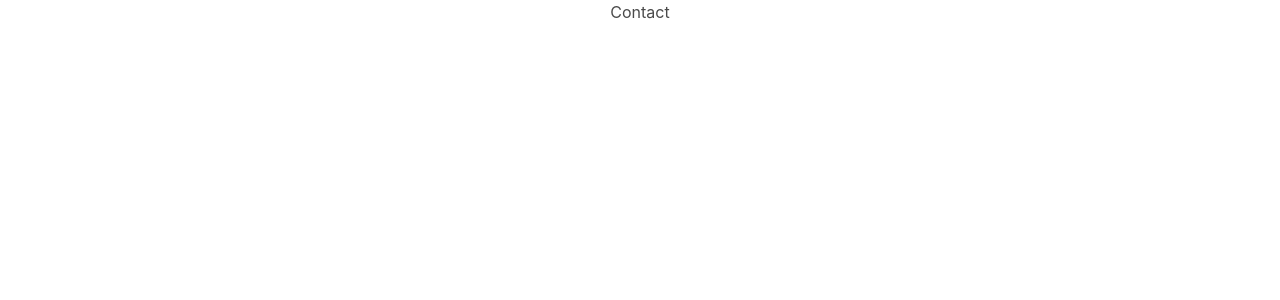
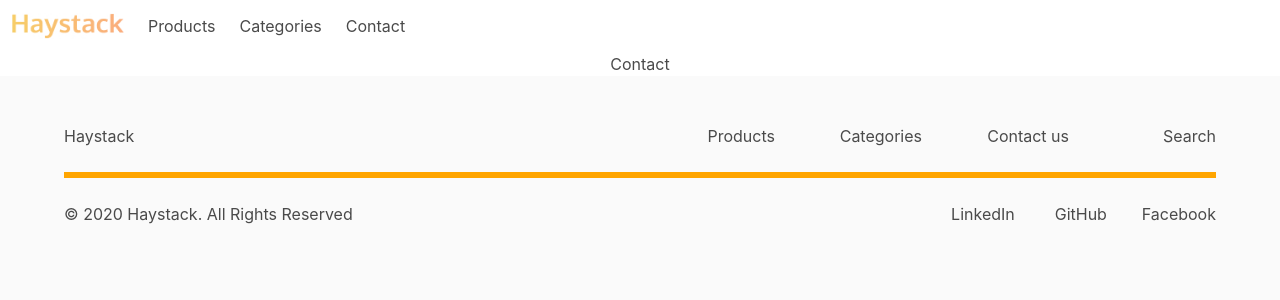
Before and after one commit to shanscirg/haystack, a React (Create React App) app in the folder haystack/: page /Contact in a window 1280 px wide. Shown: the top 300 px of the page. Built offline with nearby package versions, Linux system fonts and the light colour scheme.

Commit message:
requested changes completed

```diff
--- a/haystack/src/App.js
+++ b/haystack/src/App.js
@@ -6,10 +6,13 @@ import Landing from './pages/Landing';
 import SelectedProducts from './pages/SelectedProducts';
 import Comparison from './pages/Comparison';
 import Contact from './pages/Contact';
+import Navbar from './components/Navbar';
+import Footer from './components/Footer';
 
 function App() {
   return (
     <div className="App">
+      <Navbar/>
       <Router>
         <Route exact path="/" component={Landing} />
         <Route exact path="/SearchResults" component={SearchResults} />
@@ -17,6 +20,7 @@ function App() {
         <Route exact path="/Comparison" component={Comparison} />
         <Route exact path="/Contact" component={Contact} />
       </Router>
+      <Footer/>
     </div>
   );
 }
--- a/haystack/src/components/CompareHero.js
+++ b/haystack/src/components/CompareHero.js
@@ -1,12 +1,9 @@
-import React from 'react'
-import { FontAwesomeIcon } from '@fortawesome/react-fontawesome'
-import { faSearch } from '@fortawesome/free-solid-svg-icons'
-import placehold from '../assets/placehold.jpg'
+import React from 'react';
+import placehold from '../assets/placehold.jpg';
 
 
 const CompareHero = () => {
     return (
-        <div>
         <section className='hero is-danger is-large'>
             <div className='hero-body'>
                 <div className='columns level'>
@@ -25,20 +22,12 @@ const CompareHero = () => {
                             on the go. Get a leg up with faster results!
                         </p>
                         <br />
-                            <div class="field">
-                                <p class="control has-icons-left">
-                                    <input class="input" type="password" placeholder="Password" />
-                                    <span class="icon is-small is-left">
-                                        <FontAwesomeIcon icon={faSearch} />
-                                    </span>
-                                </p>
-                            </div>
+                        <button className='button is-danger is-light'>Compare packages</button>
                     </div>
                 </div>
             </div>
         </section>
-        </div>
     )
 }
 
-export default CompareHero
+export default CompareHero;
--- a/haystack/src/components/ContactHero.js
+++ b/haystack/src/components/ContactHero.js
@@ -1,12 +1,11 @@
-import React from 'react'
+import React from 'react';
 
 const ContactHero = () => {
     return (
-        <div>
         <section className='hero is-dark is-medium'>
             <div className='hero-body container'>
                 <h3>Hay!</h3>
-                    <br/>
+                <br />
                 <p>
                     This is a brand new site made with love.
                     We would love feedback on how we can make
@@ -16,8 +15,7 @@ const ContactHero = () => {
                 <button className='button is-danger is-light'>Contact Us</button>
             </div>
         </section>
-        </div>
     )
 }
 
-export default ContactHero
+export default ContactHero;
--- a/haystack/src/components/Footer.js
+++ b/haystack/src/components/Footer.js
@@ -1,10 +1,9 @@
-import React from 'react'
-import { FontAwesomeIcon } from '@fortawesome/react-fontawesome'
-import { } from '@fortawesome/fontawesome-svg-core'
+import React from 'react';
+// import { FontAwesomeIcon } from '@fortawesome/react-fontawesome';
+import { } from '@fortawesome/fontawesome-svg-core';
 
 const Footer = () => {
     return (
-        <div>
         <footer class="footer">
             <div className='container'>
                 <div className='columns'>
@@ -53,8 +52,7 @@ const Footer = () => {
                 </div>
             </div>
         </footer>
-        </div>
     )
 }
 
-export default Footer
+export default Footer;
--- a/haystack/src/components/MissionHero.js
+++ b/haystack/src/components/MissionHero.js
@@ -1,9 +1,8 @@
-import React from 'react'
-import placehold from '../assets/placehold.jpg'
+import React from 'react';
+import placehold from '../assets/placehold.jpg';
 
 const MissionHero = () => {
     return (
-        <div>
         <section className='hero is-light is-large'>
             <div className='hero-body'>
                 <div className="container">
@@ -12,7 +11,7 @@ const MissionHero = () => {
                             <img src={placehold} alt="I am a placeholder" />
                         </div>
                     </div>
-                        <br/>
+                    <br />
                     <div className='columns'>
                         <div className='column'>
                             <h1 className='title'>
@@ -44,12 +43,10 @@ const MissionHero = () => {
                             </p>
                         </div>
                     </div>
-
                 </div>
             </div>
         </section >
-        </div>
     )
 }
 
-export default MissionHero
+export default MissionHero;
--- a/haystack/src/components/Navbar.js
+++ b/haystack/src/components/Navbar.js
@@ -1,15 +1,14 @@
-import React from 'react'
-import navBrand from '../assets/Haystack.jpg'
+import React from 'react';
+import navBrand from '../assets/Haystack.jpg';
 
 const Navbar = () => {
     return (
-        <div>
         <nav className="navbar" role="navigation" aria-label="main navigation">
             <div className="navbar-brand">
                 <a className="navbar-item" href="/">
-                        <img src={navBrand} width="112" height="28" />
+                    <img src={navBrand} width="112" height="28" alt="Haystack logo" />
                 </a>
-                    <a role="button" className="navbar-burger burger" aria-label="menu" aria-expanded="false" data-target="navbarBasicExample">
+                <a role="button" className="navbar-burger burger" aria-label="menu" aria-expanded="false" data-target="navbarBasicExample" href='/#'>
                     <span aria-hidden="true"></span>
                     <span aria-hidden="true"></span>
                     <span aria-hidden="true"></span>
@@ -17,16 +16,15 @@ const Navbar = () => {
             </div>
             <div className="navbar-menu">
                 <div className="navbar-start">
-                        <a className="navbar-item">Products</a>
-                        <a className="navbar-item">Categories</a>
-                        <a className="navbar-item">Contact</a>
+                    <a className="navbar-item" href='/SelectedProducts'>Products</a>
+                    <a className="navbar-item" href='/Comparison'>Categories</a>
+                    <a className="navbar-item" href='/Contact'>Contact</a>
 
                 </div>
                 <div className="navbar-end"></div>
             </div>
         </nav>
-        </div>
     )
 }
 
-export default Navbar
+export default Navbar;
--- a/haystack/src/components/SearchHero.js
+++ b/haystack/src/components/SearchHero.js
@@ -1,12 +1,11 @@
-import React from 'react'
-import { FontAwesomeIcon } from '@fortawesome/react-fontawesome'
-import { faSearch } from '@fortawesome/free-solid-svg-icons'
-import placehold from '../assets/placehold.jpg'
+import React from 'react';
+import { FontAwesomeIcon } from '@fortawesome/react-fontawesome';
+import { faSearch } from '@fortawesome/free-solid-svg-icons';
+import placehold from '../assets/placehold.jpg';
 
 
 const SearchHero = () => {
     return (
-        <div>
         <section className='hero is-info is-large'>
             <div className='hero-body'>
                 <div className='columns level'>
@@ -19,7 +18,7 @@ const SearchHero = () => {
                             you need and more! Discoverable software
                             is out there!
                             </p>
-                            <br/>
+                        <br />
                         <div class="field">
                             <p class="control has-icons-left">
                                 <input class="input" type="password" placeholder="Password" />
@@ -35,8 +34,7 @@ const SearchHero = () => {
                 </div>
             </div>
         </section>
-        </div>
     )
 }
 
-export default SearchHero
+export default SearchHero;
--- a/haystack/src/components/WelcomeHero.js
+++ b/haystack/src/components/WelcomeHero.js
@@ -1,9 +1,8 @@
-import React from 'react'
-import placehold from '../assets/placehold.jpg'
+import React from 'react';
+import placehold from '../assets/placehold.jpg';
 
 const WelcomeHero = () => {
     return (
-        <div>
         <section className='hero is-warning is-large'>
             <div className='hero-body pt-6'>
                 <div className='columns mt-6 mb-6 pb-6'>
@@ -34,8 +33,7 @@ const WelcomeHero = () => {
                 </div>
             </div>
         </section >
-        </div>
     )
 }
 
-export default WelcomeHero
+export default WelcomeHero;
--- a/haystack/src/pages/Landing.js
+++ b/haystack/src/pages/Landing.js
@@ -1,25 +1,21 @@
-import React from 'react'
-import CompareHero from '../components/CompareHero'
-import MissionHero from '../components/MissionHero'
-import Navbar from '../components/Navbar'
-import SearchHero from '../components/SearchHero'
-import WelcomeHero from '../components/WelcomeHero'
-import ContactHero from '../components/ContactHero'
-import Footer from '../components/Footer'
+import React from 'react';
+import CompareHero from '../components/CompareHero';
+import MissionHero from '../components/MissionHero';
+import SearchHero from '../components/SearchHero';
+import WelcomeHero from '../components/WelcomeHero';
+import ContactHero from '../components/ContactHero';
 
 
 const Landing = () => {
     return (
         <div>
-            <Navbar/>
             <WelcomeHero/>
             <MissionHero/>
             <SearchHero/>
             <CompareHero/>
             <ContactHero/>
-            <Footer/>
         </div>
     )
 }
 
-export default Landing
+export default Landing;
```
Lines whose indentation alone changed are shown as unchanged.
